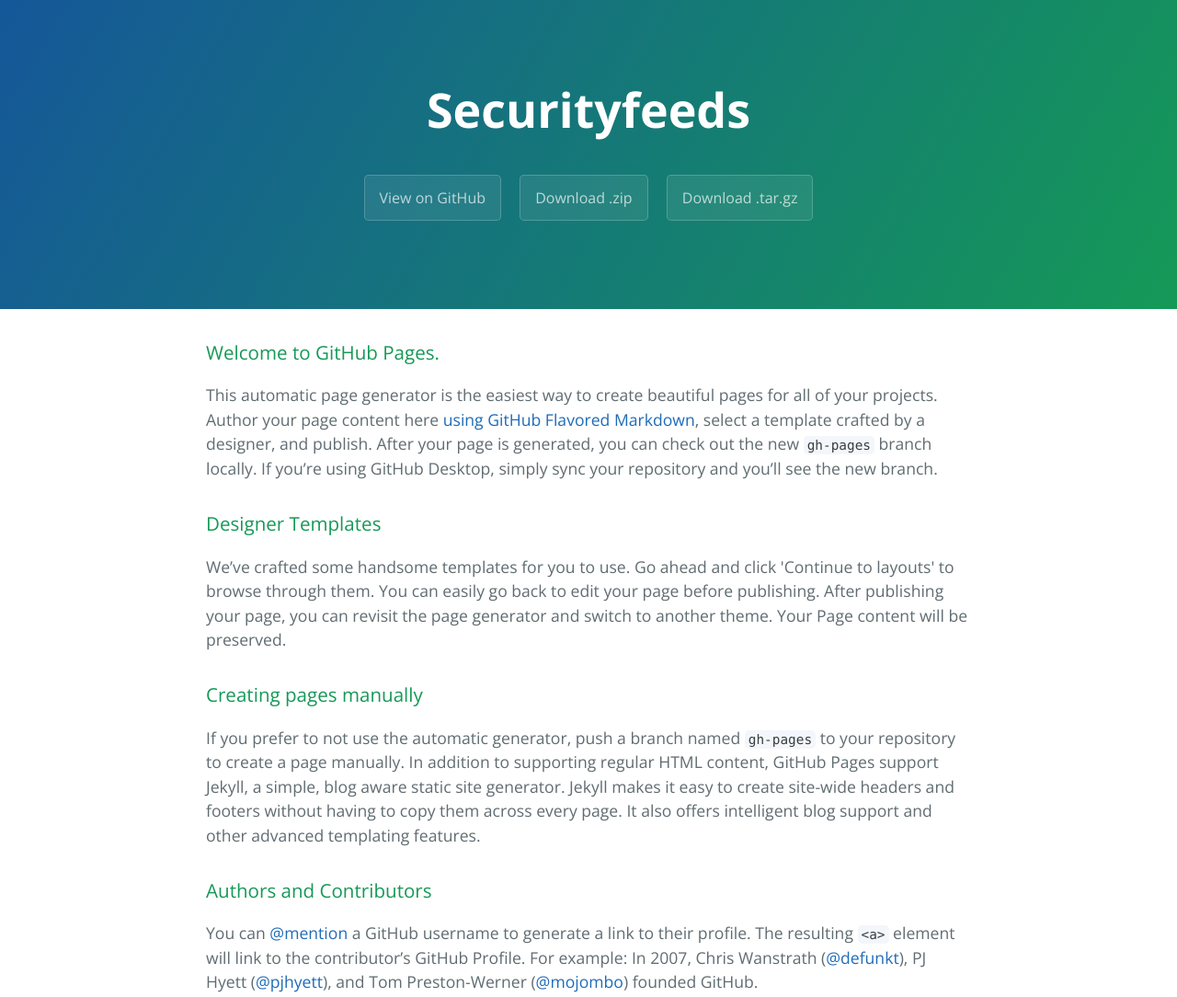
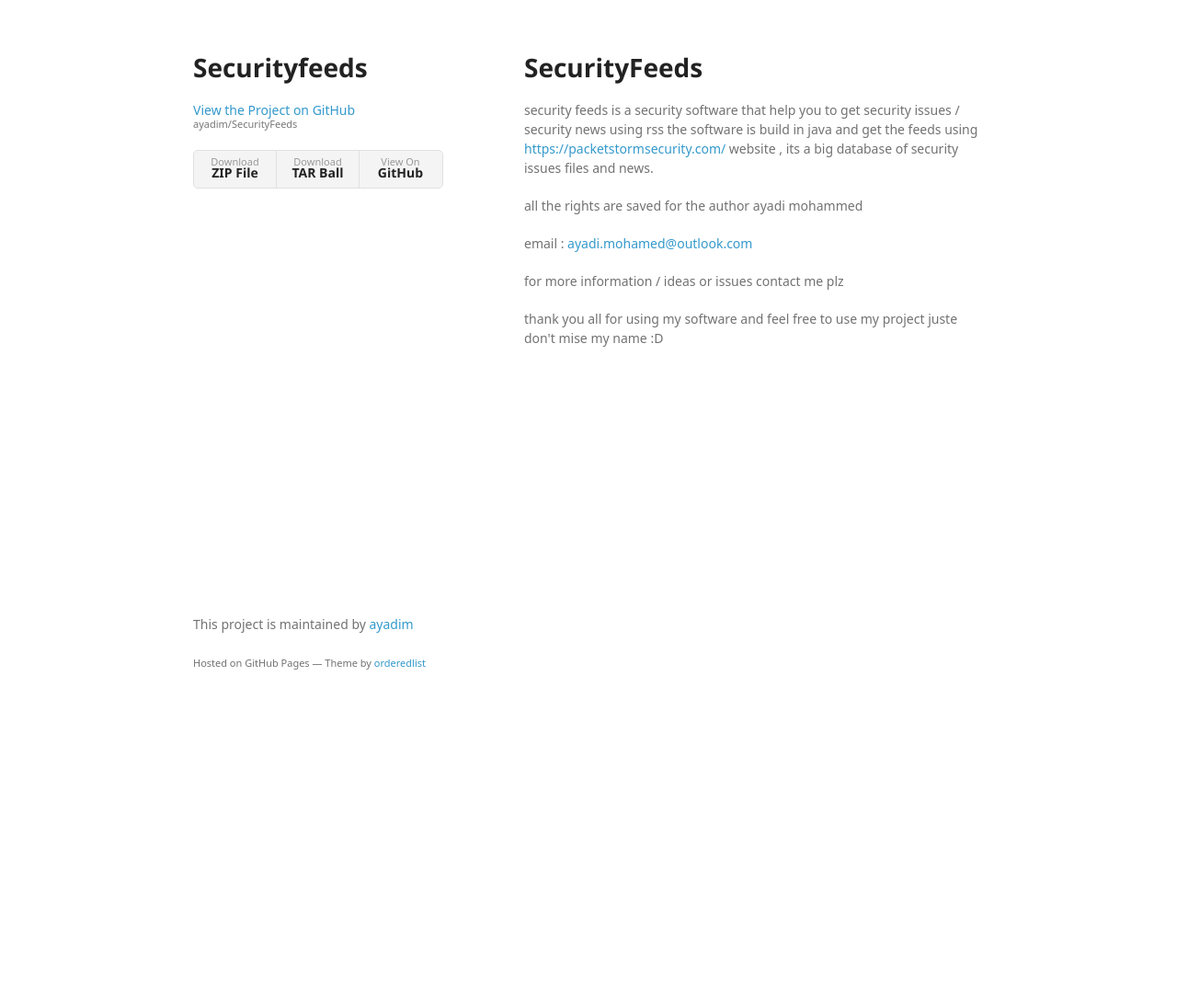
Before and after one commit to ayadim/SecurityFeeds, a plain HTML site: page index.html in a window 1280 px wide. Shown: the top 1084 px of the page at 92% size. After the commit the page ends 800 px from the top, so only its background shows below. Drawn offline with nearby package versions, Linux system fonts and the light colour scheme; a web font is replaced by a local one.

Commit message:
Create gh-pages branch via GitHub

```diff
--- a/index.html
+++ b/index.html
@@ -1,57 +1,54 @@
-<!DOCTYPE html>
-<html lang="en-us">
+<!doctype html>
+<html>
   <head>
-    <meta charset="UTF-8">
+    <meta charset="utf-8">
+    <meta http-equiv="X-UA-Compatible" content="chrome=1">
     <title>Securityfeeds by ayadim</title>
-    <meta name="viewport" content="width=device-width, initial-scale=1">
-    <link rel="stylesheet" type="text/css" href="stylesheets/normalize.css" media="screen">
-    <link href='https://fonts.googleapis.com/css?family=Open+Sans:400,700' rel='stylesheet' type='text/css'>
-    <link rel="stylesheet" type="text/css" href="stylesheets/stylesheet.css" media="screen">
-    <link rel="stylesheet" type="text/css" href="stylesheets/github-light.css" media="screen">
+
+    <link rel="stylesheet" href="stylesheets/styles.css">
+    <link rel="stylesheet" href="stylesheets/github-light.css">
+    <meta name="viewport" content="width=device-width">
+    <!--[if lt IE 9]>
+    <script src="//html5shiv.googlecode.com/svn/trunk/html5.js"></script>
+    <![endif]-->
   </head>
   <body>
-    <section class="page-header">
-      <h1 class="project-name">Securityfeeds</h1>
-      <h2 class="project-tagline"></h2>
-      <a href="https://github.com/ayadim/SecurityFeeds" class="btn">View on GitHub</a>
-      <a href="https://github.com/ayadim/SecurityFeeds/zipball/master" class="btn">Download .zip</a>
-      <a href="https://github.com/ayadim/SecurityFeeds/tarball/master" class="btn">Download .tar.gz</a>
-    </section>
+    <div class="wrapper">
+      <header>
+        <h1>Securityfeeds</h1>
+        <p></p>
 
-    <section class="main-content">
-      <h3>
-<a id="welcome-to-github-pages" class="anchor" href="#welcome-to-github-pages" aria-hidden="true"><span class="octicon octicon-link"></span></a>Welcome to GitHub Pages.</h3>
+        <p class="view"><a href="https://github.com/ayadim/SecurityFeeds">View the Project on GitHub <small>ayadim/SecurityFeeds</small></a></p>
 
-<p>This automatic page generator is the easiest way to create beautiful pages for all of your projects. Author your page content here <a href="https://guides.github.com/features/mastering-markdown/">using GitHub Flavored Markdown</a>, select a template crafted by a designer, and publish. After your page is generated, you can check out the new <code>gh-pages</code> branch locally. If you’re using GitHub Desktop, simply sync your repository and you’ll see the new branch.</p>
 
-<h3>
-<a id="designer-templates" class="anchor" href="#designer-templates" aria-hidden="true"><span class="octicon octicon-link"></span></a>Designer Templates</h3>
+        <ul>
+          <li><a href="https://github.com/ayadim/SecurityFeeds/zipball/master">Download <strong>ZIP File</strong></a></li>
+          <li><a href="https://github.com/ayadim/SecurityFeeds/tarball/master">Download <strong>TAR Ball</strong></a></li>
+          <li><a href="https://github.com/ayadim/SecurityFeeds">View On <strong>GitHub</strong></a></li>
+        </ul>
+      </header>
+      <section>
+        <h1>
+<a id="securityfeeds" class="anchor" href="#securityfeeds" aria-hidden="true"><span class="octicon octicon-link"></span></a>SecurityFeeds</h1>
 
-<p>We’ve crafted some handsome templates for you to use. Go ahead and click 'Continue to layouts' to browse through them. You can easily go back to edit your page before publishing. After publishing your page, you can revisit the page generator and switch to another theme. Your Page content will be preserved.</p>
+<p>security feeds is a security software that help you to get security issues / security news using rss
+the software is build  in java and get the feeds using <a href="https://packetstormsecurity.com/">https://packetstormsecurity.com/</a> website , its a big database
+of security issues files and news. </p>
 
-<h3>
-<a id="creating-pages-manually" class="anchor" href="#creating-pages-manually" aria-hidden="true"><span class="octicon octicon-link"></span></a>Creating pages manually</h3>
+<p>all the rights are saved for the author ayadi mohammed </p>
 
-<p>If you prefer to not use the automatic generator, push a branch named <code>gh-pages</code> to your repository to create a page manually. In addition to supporting regular HTML content, GitHub Pages support Jekyll, a simple, blog aware static site generator. Jekyll makes it easy to create site-wide headers and footers without having to copy them across every page. It also offers intelligent blog support and other advanced templating features.</p>
+<p>email : <a href="mailto:ayadi.mohamed@outlook.com">ayadi.mohamed@outlook.com</a> </p>
 
-<h3>
-<a id="authors-and-contributors" class="anchor" href="#authors-and-contributors" aria-hidden="true"><span class="octicon octicon-link"></span></a>Authors and Contributors</h3>
+<p>for more information / ideas or issues contact me plz </p>
 
-<p>You can <a href="https://github.com/blog/821" class="user-mention">@mention</a> a GitHub username to generate a link to their profile. The resulting <code>&lt;a&gt;</code> element will link to the contributor’s GitHub Profile. For example: In 2007, Chris Wanstrath (<a href="https://github.com/defunkt" class="user-mention">@defunkt</a>), PJ Hyett (<a href="https://github.com/pjhyett" class="user-mention">@pjhyett</a>), and Tom Preston-Werner (<a href="https://github.com/mojombo" class="user-mention">@mojombo</a>) founded GitHub.</p>
-
-<h3>
-<a id="support-or-contact" class="anchor" href="#support-or-contact" aria-hidden="true"><span class="octicon octicon-link"></span></a>Support or Contact</h3>
-
-<p>Having trouble with Pages? Check out our <a href="https://help.github.com/pages">documentation</a> or <a href="https://github.com/contact">contact support</a> and we’ll help you sort it out.</p>
-
-      <footer class="site-footer">
-        <span class="site-footer-owner"><a href="https://github.com/ayadim/SecurityFeeds">Securityfeeds</a> is maintained by <a href="https://github.com/ayadim">ayadim</a>.</span>
-
-        <span class="site-footer-credits">This page was generated by <a href="https://pages.github.com">GitHub Pages</a> using the <a href="https://github.com/jasonlong/cayman-theme">Cayman theme</a> by <a href="https://twitter.com/jasonlong">Jason Long</a>.</span>
+<p>thank you all for using my software and feel free to use my project juste don't mise my name :D </p>
+      </section>
+      <footer>
+        <p>This project is maintained by <a href="https://github.com/ayadim">ayadim</a></p>
+        <p><small>Hosted on GitHub Pages &mdash; Theme by <a href="https://github.com/orderedlist">orderedlist</a></small></p>
       </footer>
-
-    </section>
-
+    </div>
+    <script src="javascripts/scale.fix.js"></script>
 
   </body>
 </html>
--- /dev/null
+++ b/stylesheets/styles.css
@@ -0,0 +1,324 @@
+@font-face {
+  font-family: 'Noto Sans';
+  font-weight: 400;
+  font-style: normal;
+  src: url('../fonts/Noto-Sans-regular/Noto-Sans-regular.eot');
+  src: url('../fonts/Noto-Sans-regular/Noto-Sans-regular.eot?#iefix') format('embedded-opentype'),
+       local('Noto Sans'),
+       local('Noto-Sans-regular'),
+       url('../fonts/Noto-Sans-regular/Noto-Sans-regular.woff2') format('woff2'),
+       url('../fonts/Noto-Sans-regular/Noto-Sans-regular.woff') format('woff'),
+       url('../fonts/Noto-Sans-regular/Noto-Sans-regular.ttf') format('truetype'),
+       url('../fonts/Noto-Sans-regular/Noto-Sans-regular.svg#NotoSans') format('svg');
+}
+
+@font-face {
+  font-family: 'Noto Sans';
+  font-weight: 700;
+  font-style: normal;
+  src: url('../fonts/Noto-Sans-700/Noto-Sans-700.eot');
+  src: url('../fonts/Noto-Sans-700/Noto-Sans-700.eot?#iefix') format('embedded-opentype'),
+       local('Noto Sans Bold'),
+       local('Noto-Sans-700'),
+       url('../fonts/Noto-Sans-700/Noto-Sans-700.woff2') format('woff2'),
+       url('../fonts/Noto-Sans-700/Noto-Sans-700.woff') format('woff'),
+       url('../fonts/Noto-Sans-700/Noto-Sans-700.ttf') format('truetype'),
+       url('../fonts/Noto-Sans-700/Noto-Sans-700.svg#NotoSans') format('svg');
+}
+
+@font-face {
+  font-family: 'Noto Sans';
+  font-weight: 400;
+  font-style: italic;
+  src: url('../fonts/Noto-Sans-italic/Noto-Sans-italic.eot');
+  src: url('../fonts/Noto-Sans-italic/Noto-Sans-italic.eot?#iefix') format('embedded-opentype'),
+       local('Noto Sans Italic'),
+       local('Noto-Sans-italic'),
+       url('../fonts/Noto-Sans-italic/Noto-Sans-italic.woff2') format('woff2'),
+       url('../fonts/Noto-Sans-italic/Noto-Sans-italic.woff') format('woff'),
+       url('../fonts/Noto-Sans-italic/Noto-Sans-italic.ttf') format('truetype'),
+       url('../fonts/Noto-Sans-italic/Noto-Sans-italic.svg#NotoSans') format('svg');
+}
+
+@font-face {
+  font-family: 'Noto Sans';
+  font-weight: 700;
+  font-style: italic;
+  src: url('../fonts/Noto-Sans-700italic/Noto-Sans-700italic.eot');
+  src: url('../fonts/Noto-Sans-700italic/Noto-Sans-700italic.eot?#iefix') format('embedded-opentype'),
+       local('Noto Sans Bold Italic'),
+       local('Noto-Sans-700italic'),
+       url('../fonts/Noto-Sans-700italic/Noto-Sans-700italic.woff2') format('woff2'),
+       url('../fonts/Noto-Sans-700italic/Noto-Sans-700italic.woff') format('woff'),
+       url('../fonts/Noto-Sans-700italic/Noto-Sans-700italic.ttf') format('truetype'),
+       url('../fonts/Noto-Sans-700italic/Noto-Sans-700italic.svg#NotoSans') format('svg');
+}
+
+body {
+  background-color: #fff;
+  padding:50px;
+  font: 14px/1.5 "Noto Sans", "Helvetica Neue", Helvetica, Arial, sans-serif;
+  color:#727272;
+  font-weight:400;
+}
+
+h1, h2, h3, h4, h5, h6 {
+  color:#222;
+  margin:0 0 20px;
+}
+
+p, ul, ol, table, pre, dl {
+  margin:0 0 20px;
+}
+
+h1, h2, h3 {
+  line-height:1.1;
+}
+
+h1 {
+  font-size:28px;
+}
+
+h2 {
+  color:#393939;
+}
+
+h3, h4, h5, h6 {
+  color:#494949;
+}
+
+a {
+  color:#39c;
+  text-decoration:none;
+}
+
+a:hover {
+  color:#069;
+}
+
+a small {
+  font-size:11px;
+  color:#777;
+  margin-top:-0.3em;
+  display:block;
+}
+
+a:hover small {
+  color:#777;
+}
+
+.wrapper {
+  width:860px;
+  margin:0 auto;
+}
+
+blockquote {
+  border-left:1px solid #e5e5e5;
+  margin:0;
+  padding:0 0 0 20px;
+  font-style:italic;
+}
+
+code, pre {
+  font-family:Monaco, Bitstream Vera Sans Mono, Lucida Console, Terminal, Consolas, Liberation Mono, DejaVu Sans Mono, Courier New, monospace;
+  color:#333;
+  font-size:12px;
+}
+
+pre {
+  padding:8px 15px;
+  background: #f8f8f8;
+  border-radius:5px;
+  border:1px solid #e5e5e5;
+  overflow-x: auto;
+}
+
+table {
+  width:100%;
+  border-collapse:collapse;
+}
+
+th, td {
+  text-align:left;
+  padding:5px 10px;
+  border-bottom:1px solid #e5e5e5;
+}
+
+dt {
+  color:#444;
+  font-weight:700;
+}
+
+th {
+  color:#444;
+}
+
+img {
+  max-width:100%;
+}
+
+header {
+  width:270px;
+  float:left;
+  position:fixed;
+  -webkit-font-smoothing:subpixel-antialiased;
+}
+
+header ul {
+  list-style:none;
+  height:40px;
+  padding:0;
+  background: #f4f4f4;
+  border-radius:5px;
+  border:1px solid #e0e0e0;
+  width:270px;
+}
+
+header li {
+  width:89px;
+  float:left;
+  border-right:1px solid #e0e0e0;
+  height:40px;
+}
+
+header li:first-child a {
+  border-radius:5px 0 0 5px;
+}
+
+header li:last-child a {
+  border-radius:0 5px 5px 0;
+}
+
+header ul a {
+  line-height:1;
+  font-size:11px;
+  color:#999;
+  display:block;
+  text-align:center;
+  padding-top:6px;
+  height:34px;
+}
+
+header ul a:hover {
+  color:#999;
+}
+
+header ul a:active {
+  background-color:#f0f0f0;
+}
+
+strong {
+  color:#222;
+  font-weight:700;
+}
+
+header ul li + li + li {
+  border-right:none;
+  width:89px;
+}
+
+header ul a strong {
+  font-size:14px;
+  display:block;
+  color:#222;
+}
+
+section {
+  width:500px;
+  float:right;
+  padding-bottom:50px;
+}
+
+small {
+  font-size:11px;
+}
+
+hr {
+  border:0;
+  background:#e5e5e5;
+  height:1px;
+  margin:0 0 20px;
+}
+
+footer {
+  width:270px;
+  float:left;
+  position:fixed;
+  bottom:50px;
+  -webkit-font-smoothing:subpixel-antialiased;
+}
+
+@media print, screen and (max-width: 960px) {
+
+  div.wrapper {
+    width:auto;
+    margin:0;
+  }
+
+  header, section, footer {
+    float:none;
+    position:static;
+    width:auto;
+  }
+
+  header {
+    padding-right:320px;
+  }
+
+  section {
+    border:1px solid #e5e5e5;
+    border-width:1px 0;
+    padding:20px 0;
+    margin:0 0 20px;
+  }
+
+  header a small {
+    display:inline;
+  }
+
+  header ul {
+    position:absolute;
+    right:50px;
+    top:52px;
+  }
+}
+
+@media print, screen and (max-width: 720px) {
+  body {
+    word-wrap:break-word;
+  }
+
+  header {
+    padding:0;
+  }
+
+  header ul, header p.view {
+    position:static;
+  }
+
+  pre, code {
+    word-wrap:normal;
+  }
+}
+
+@media print, screen and (max-width: 480px) {
+  body {
+    padding:15px;
+  }
+
+  header ul {
+    width:99%;
+  }
+
+  header li, header ul li + li + li {
+    width:33%;
+  }
+}
+
+@media print {
+  body {
+    padding:0.4in;
+    font-size:12pt;
+    color:#444;
+  }
+}
```
Also changed, not shown: javascripts/scale.fix.js (added, +17 -0 lines), params.json (+1 -1 lines).
